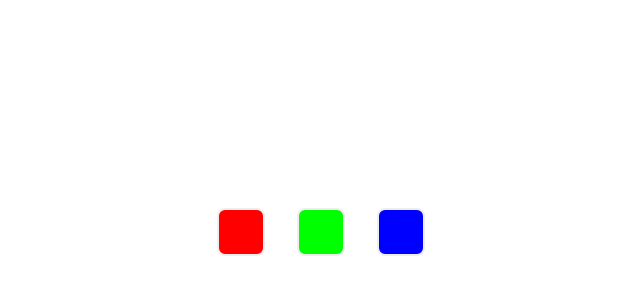
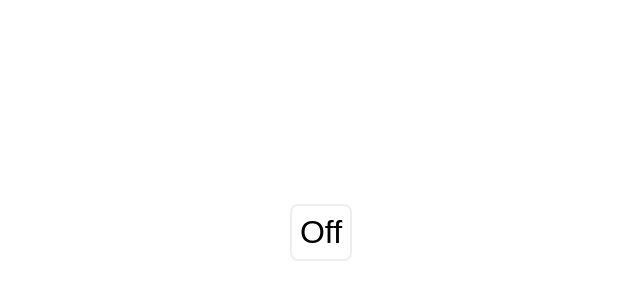
Before and after one commit to ViktorSenyk/react, a React (Create React App) app in the folder 5_events/1_task/: page / in a window 1280 px wide. Shown: the part 176-476 px from the top of the page, without its empty margins (319-959 px from the left). Built offline with nearby package versions, Linux system fonts and the light colour scheme.

Commit message:
add task 5

```diff
--- a/5_events/1_task/src/App.js
+++ b/5_events/1_task/src/App.js
@@ -1,10 +1,10 @@
 import React from 'react';
-import Colors from './Colors';
+import Toggler from './Toggler';
 
 function App() {
   return (
     <>
-      <Colors />
+      <Toggler />
     </>
   );
 }
--- a/5_events/1_task/src/Colors.jsx
+++ /dev/null
@@ -1,33 +0,0 @@
-import React, { Component } from 'react';
-
-const RED = '#f00';
-const GREEN = '#0f0';
-const BLUE = '#00f';
-
-class Colors extends Component {
-  setBodyColor = (color) => (document.body.style.backgroundColor = color);
-
-  render() {
-    return (
-      <>
-        <button
-          style={{ backgroundColor: RED }}
-          onClick={() => this.setBodyColor(RED)}
-          className="colors__button"
-        ></button>
-        <button
-          style={{ backgroundColor: GREEN }}
-          onClick={() => this.setBodyColor(GREEN)}
-          className="colors__button"
-        ></button>
-        <button
-          style={{ backgroundColor: BLUE }}
-          onClick={() => this.setBodyColor(BLUE)}
-          className="colors__button"
-        ></button>
-      </>
-    );
-  }
-}
-
-export default Colors;
--- /dev/null
+++ b/5_events/1_task/src/Toggler.jsx
@@ -0,0 +1,18 @@
+import React, { Component } from 'react';
+
+class Toggler extends Component {
+  constructor() {
+    super();
+    this.state = {
+      toggle: 'Off',
+    };
+    }
+
+    setToggle = () => this.setState({toggle: this.state.toggle === 'Off' ? 'On' : 'Off'})
+
+  render() {
+      return <div onClick={this.setToggle} className="toggler">{ this.state.toggle }</div>;
+  }
+}
+
+export default Toggler;
--- a/5_events/1_task/src/index.scss
+++ b/5_events/1_task/src/index.scss
@@ -14,14 +14,10 @@ body {
   align-items: center;
 }
 
-.colors {
-  &__button {
-    width: 48px;
-    height: 48px;
-    margin: 16px;
-    border: 2px solid #eee;
-    border-radius: 8px;
-    cursor: pointer;
-    outline: none;
-  }
+.toggler {
+  padding: 8px;
+  border: 2px solid #eee;
+  border-radius: 8px;
+  cursor: pointer;
+  outline: none;
 }
```
